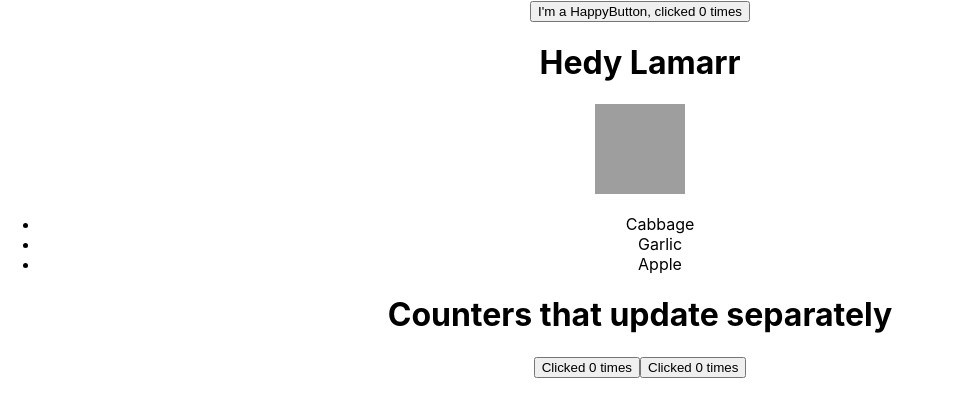
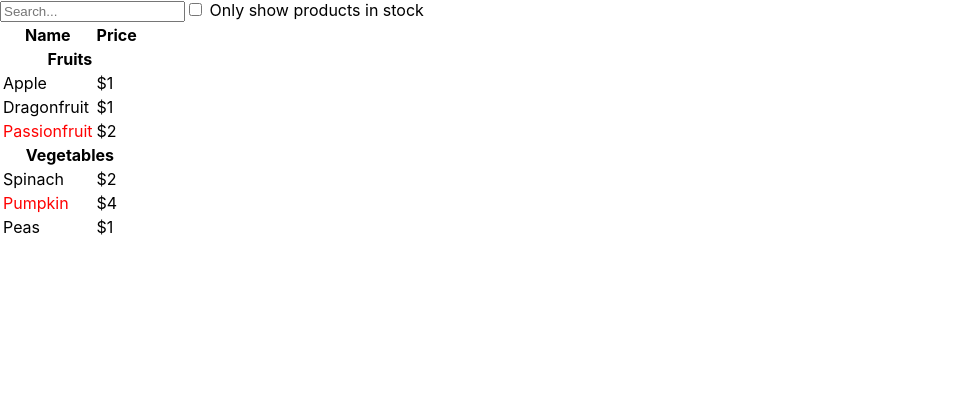
Before and after one commit to blahami2/javascript-learning, a React (Create React App) app: page / in a window 1280 px wide. Shown: the top 416 px of the page, without its empty margins (0-955 px from the left). Built offline with nearby package versions, Linux system fonts and the light colour scheme; grey boxes are pictures that could not be loaded.

Commit message:
Thinking in React - static

```diff
--- a/src/QuickStart.js
+++ b/src/QuickStart.js
@@ -19,6 +19,7 @@
   );
 }
 
+// data passed as props
 function ClickedButton({ count, onClick }) {
   return <button onClick={onClick}>Clicked {count} times</button>;
 }
--- /dev/null
+++ b/src/ThinkReact.js
@@ -0,0 +1,89 @@
+import "./App.css";
+import { useState, Component } from "react";
+
+function ProductCategoryRow({ category }) {
+  return (
+    <tr>
+      <th colSpan="2">{category}</th>
+    </tr>
+  );
+}
+
+function ProductRow({ product }) {
+  const name = product.stocked ? (
+    product.name
+  ) : (
+    <span style={{ color: "red" }}>{product.name}</span>
+  );
+
+  return (
+    <tr>
+      <td>{name}</td>
+      <td>{product.price}</td>
+    </tr>
+  );
+}
+
+function ProductTable({ products }) {
+  const rows = [];
+  let lastCategory = null;
+
+  products.forEach((product) => {
+    if (product.category !== lastCategory) {
+      // if category changed, add new category row
+      rows.push(
+        <ProductCategoryRow
+          category={product.category}
+          key={product.category}
+        />
+      );
+    }
+    rows.push(<ProductRow product={product} key={product.name} />);
+    lastCategory = product.category;
+  });
+
+  return (
+    <table>
+      <thead>
+        <tr>
+          <th>Name</th>
+          <th>Price</th>
+        </tr>
+      </thead>
+      <tbody>{rows}</tbody>
+    </table>
+  );
+}
+
+function SearchBar() {
+  return (
+    <form>
+      <input type="text" placeholder="Search..." />
+      <label>
+        <input type="checkbox" /> Only show products in stock
+      </label>
+    </form>
+  );
+}
+
+function FilterableProductTable({ products }) {
+  return (
+    <div>
+      <SearchBar />
+      <ProductTable products={products} />
+    </div>
+  );
+}
+
+const PRODUCTS = [
+  { category: "Fruits", price: "$1", stocked: true, name: "Apple" },
+  { category: "Fruits", price: "$1", stocked: true, name: "Dragonfruit" },
+  { category: "Fruits", price: "$2", stocked: false, name: "Passionfruit" },
+  { category: "Vegetables", price: "$2", stocked: true, name: "Spinach" },
+  { category: "Vegetables", price: "$4", stocked: false, name: "Pumpkin" },
+  { category: "Vegetables", price: "$1", stocked: true, name: "Peas" },
+];
+
+export default function App() {
+  return <FilterableProductTable products={PRODUCTS} />;
+}
--- a/src/index.js
+++ b/src/index.js
@@ -1,7 +1,7 @@
 import React from "react";
 import ReactDOM from "react-dom/client";
 import "./index.css";
-import App from "./QuickStart";
+import App from "./ThinkReact";
 import reportWebVitals from "./reportWebVitals";
 
 const root = ReactDOM.createRoot(document.getElementById("root"));
```
